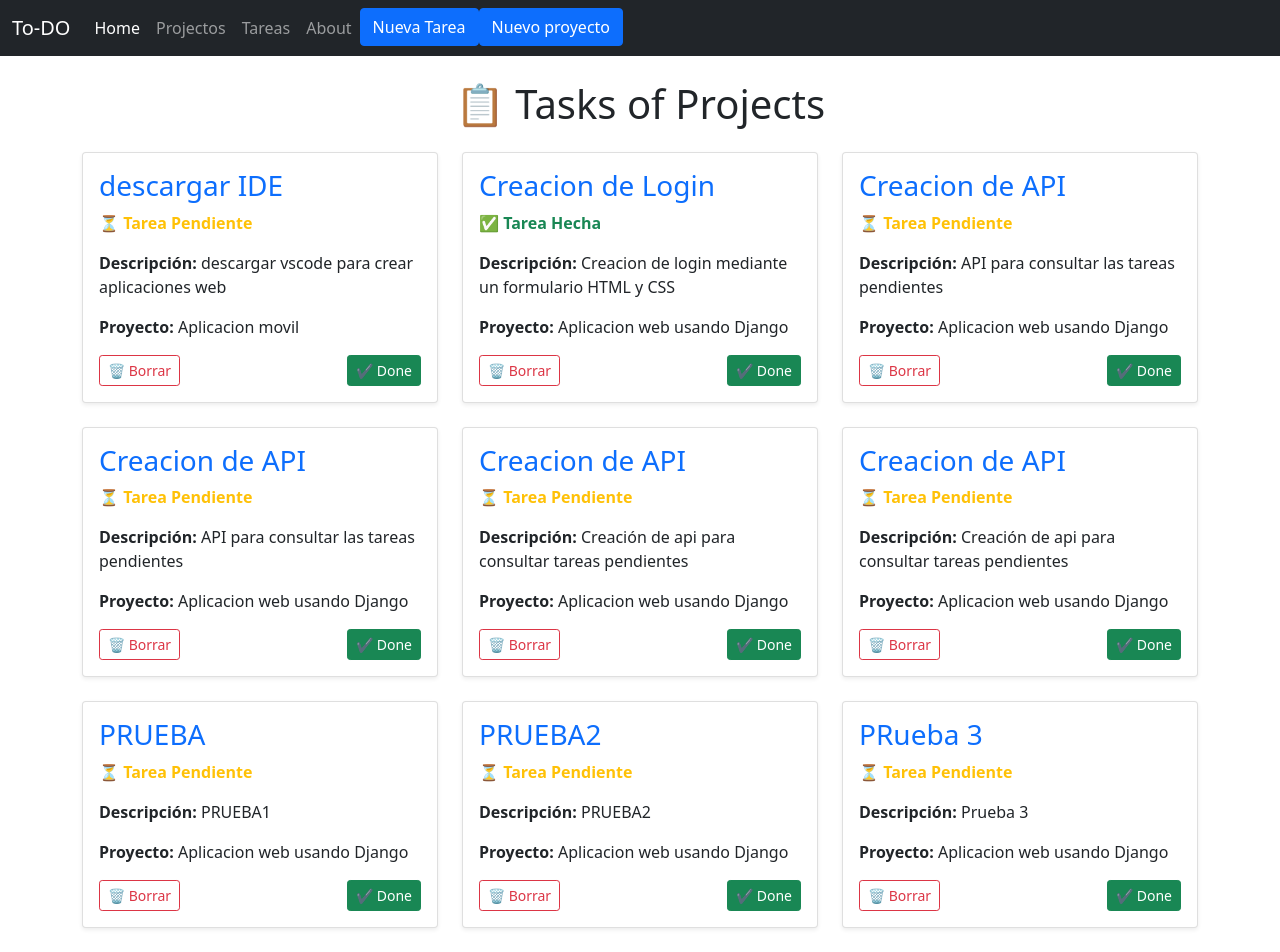
After one commit to Jose-crypto/django-project, a Django app: page /tasks/ in a window 1280 px wide. The commit adds this page. Run offline with Django 5.2, Linux system fonts and the light colour scheme; data comes from the database, SQL or seed files in the repository; both versions use the stored data as it was after the commit.

Commit message:
was added new files and modified others files

```diff
--- /dev/null
+++ b/myapp/forms.py
@@ -0,0 +1,5 @@
+from django import forms
+
+class CreateNewTask(forms.Form):
+    titulo = forms.CharField(label='Titulo de la tarea', max_length=200)# esto envia al html no a la DB
+    descripcion = forms.CharField(label="Descripcion de la tarea",widget=forms.Textarea)
--- a/myapp/models.py
+++ b/myapp/models.py
@@ -14,6 +14,7 @@ class Task(models.Model):
     titulo = models.CharField(max_length=200)
     descripcion = models.TextField()
     project = models.ForeignKey(Project , on_delete=models.CASCADE)
+    done = models.BooleanField(default=False)
 
     def __str__(self):
         return self.titulo + ' - ' + self.project.name
--- /dev/null
+++ b/myapp/projects.py
@@ -0,0 +1,4 @@
+from django import forms
+
+class ProjectForm(forms.Form):
+    name = forms.CharField(label='Titulo del proyecto', max_length=200)
--- a/myapp/templates/about.html
+++ b/myapp/templates/about.html
@@ -7,10 +7,14 @@
     <title>About</title>
 </head>
 <body>
+      {% extends 'layouts/base.html' %}
+
+    {%block content%}
     <h1>About </h1>
     <p>Lorem, ipsum dolor sit amet consectetur adipisicing
         elit. Maxime sapiente alias quod tempora minus, itaque
          nam accusamus laudantium unde explicabo soluta neque?
           Soluta tenetur minima minus nulla iure vel quas?</p>
+    {%endblock%}
 </body>
 </html>
--- /dev/null
+++ b/myapp/templates/layouts/base.html
@@ -0,0 +1,34 @@
+<link href="https://cdn.jsdelivr.net/npm/bootstrap@5.0.2/dist/css/bootstrap.min.css" rel="stylesheet" integrity="sha384-EVSTQN3/azprG1Anm3QDgpJLIm9Nao0Yz1ztcQTwFspd3yD65VohhpuuCOmLASjC" crossorigin="anonymous">
+<nav class="navbar navbar-expand-lg navbar-dark bg-dark">
+  <div class="container-fluid">
+    <a class="navbar-brand" href="/">To-DO</a>
+    <button class="navbar-toggler" type="button" data-bs-toggle="collapse" data-bs-target="#navbarScroll" aria-controls="navbarScroll" aria-expanded="false" aria-label="Toggle navigation">
+      <span class="navbar-toggler-icon"></span>
+    </button>
+    <div class="collapse navbar-collapse" id="navbarScroll">
+      <ul class="navbar-nav me-auto my-2 my-lg-0 navbar-nav-scroll" style="--bs-scroll-height: 100px;">
+        <li class="nav-item">
+          <a class="nav-link active" aria-current="page" href="/">Home</a>
+        </li>
+        <li class="nav-item">
+          <a class="nav-link" href="/projects">Projectos</a>
+        </li>
+        <li class="nav-item">
+          <a class="nav-link" href="/tasks">Tareas</a>
+        </li>
+          <li class="nav-item">
+          <a class="nav-link" href="/about">About</a>
+        </li>
+        <li class="nav-item">
+        <a type="button" href="/form" class="btn btn-primary">Nueva Tarea</a>
+        </li>
+         <li class="nav-item">
+        <a type="button" href="/form_create_project" class="btn btn-primary">Nuevo proyecto</a>
+        </li>
+      </ul>
+    </div>
+  </div>
+</nav>
+
+{% block content %}
+{% endblock %}
--- /dev/null
+++ b/myapp/templates/tasks/tasks.html
@@ -0,0 +1,51 @@
+<!DOCTYPE html>
+<html lang="en">
+<head>
+    <meta charset="UTF-8">
+    <meta name="viewport" content="width=device-width, initial-scale=1.0">
+    <link href="https://cdn.jsdelivr.net/npm/bootstrap@5.0.2/dist/css/bootstrap.min.css" rel="stylesheet" integrity="sha384-EVSTQN3/azprG1Anm3QDgpJLIm9Nao0Yz1ztcQTwFspd3yD65VohhpuuCOmLASjC" crossorigin="anonymous">
+    <title>Tasks</title>
+</head>
+<body>
+    {% extends 'layouts/base.html' %}
+    {% block content %}
+<h1 class="text-center my-4">📋 Tasks of Projects</h1>
+
+<div class="container">
+  <div class="row justify-content-center">
+    {% for task in tasks %}
+      <div class="col-md-6 col-lg-4 mb-4">
+        <div class="card shadow-sm h-100">
+          <div class="card-body d-flex flex-column justify-content-between">
+            <div>
+              <h3 class="card-title text-primary">{{ task.titulo }}</h3>
+
+              {% if not task.done %}
+                <p class="text-warning fw-bold">⏳ Tarea Pendiente</p>
+              {% else %}
+                <p class="text-success fw-bold">✅ Tarea Hecha</p>
+              {% endif %}
+
+              <p class="card-text"><strong>Descripción:</strong> {{ task.descripcion }}</p>
+              <p class="card-text"><strong>Proyecto:</strong> {{ task.project }}</p>
+            </div>
+
+            <div class="mt-3 d-flex justify-content-between">
+              <button type="button" class="btn btn-outline-danger btn-sm">🗑 Borrar</button>
+              <button type="button" class="btn btn-success btn-sm">✔ Done</button>
+            </div>
+          </div>
+        </div>
+      </div>
+    {% empty %}
+      <div class="col-12 text-center">
+        <p class="text-muted">No hay tareas disponibles.</p>
+      </div>
+    {% endfor %}
+  </div>
+</div>
+{% endblock %}
+
+
+</body>
+</html>
--- a/myapp/urls.py
+++ b/myapp/urls.py
@@ -7,5 +7,7 @@ urlpatterns=[
     path('about/',views.about),
     path('hello/<str:username>',views.greeting),
     path('projects/',views.projects),
-    path('tasks/',views.tasks)
+    path('tasks/',views.tasks),
+    path('form/', views.create_task),
+    path('form_create_project',views.create_project)
 ]
--- a/myapp/views.py
+++ b/myapp/views.py
@@ -1,7 +1,8 @@
 from django.http import HttpResponse
 from .models import Project , Task
-from django.shortcuts import render
-
+from django.shortcuts import render , redirect
+from .forms import CreateNewTask
+from .projects import ProjectForm
 # Create your views here.
 def index(request):
     title="Djanngo Course"
@@ -20,10 +21,30 @@ def about(request):
 def projects(request):
    # projects = list(Project.objects.values())
     projects = Project.objects.all()
-    return render(request, 'projects.html',{
+    return render(request, 'projects/projects.html',{
         'projects': projects
     })
 
-def tasks(request,title):
-    #tareas= Task.objects.get(title=title)
-    return render(request, 'tasks.html')
+def tasks(request):
+    tasks= Task.objects.all()
+    return render(request, 'tasks/tasks.html',{
+        'tasks': tasks
+    } )
+
+def create_task(request):
+    if request.method == 'GET':
+        return render(request, 'tasks/form.html',{
+            'form': CreateNewTask()
+        })
+    else:
+        Task.objects.create(titulo=request.POST['titulo'] ,descripcion=request.POST['descripcion'], project_id=2)
+        return redirect('/tasks/')
+
+
+def create_project(request):
+    if request.method== 'GET':
+        return render(request, 'projects/form_create_project.html',{
+            'form': CreateNewTask()
+        })
+    else:
+        ProjectForm.objects.create(name=request.POST['name'])
--- a/mysite/urls.py
+++ b/mysite/urls.py
@@ -20,6 +20,6 @@ from django.urls import path , include
 
 urlpatterns = [
     path('admin/', admin.site.urls),
-    path('home/', include("myapp.urls"))
+    path('', include("myapp.urls"))
 
 ]
```
Also changed, not shown: myapp/templates/index.html (+8 -2 lines), myapp/templates/projects.html (deleted, +0 -16 lines), myapp/templates/projects/form_create_project.html (added, +11 -0 lines), myapp/templates/projects/projects.html (renamed from myapp/templates/tasks.html, +12 -1 lines), myapp/templates/tasks/form.html (added, +14 -0 lines), db.sqlite3 (added), myapp/migrations/0003_task_done.py (added).
